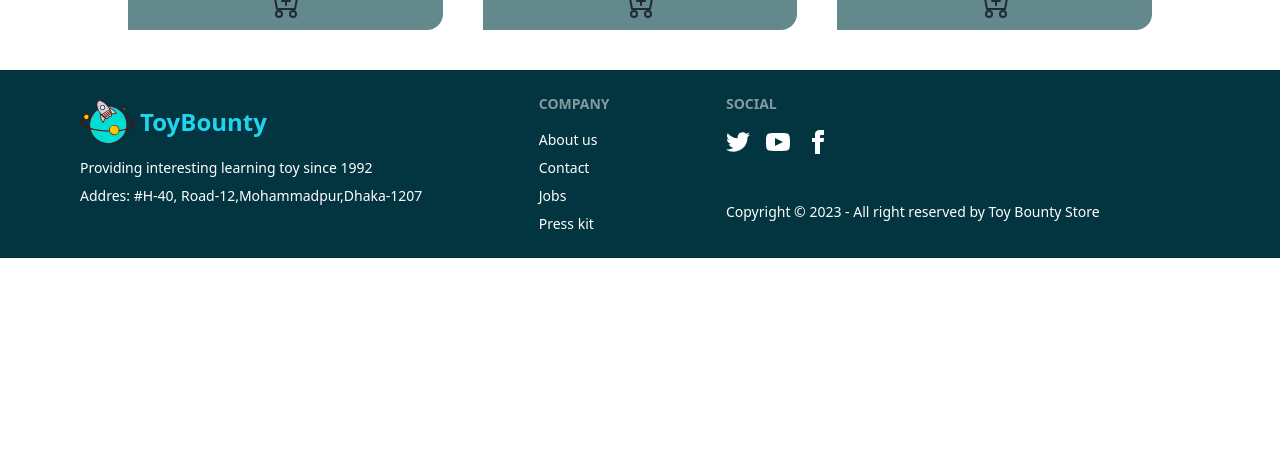
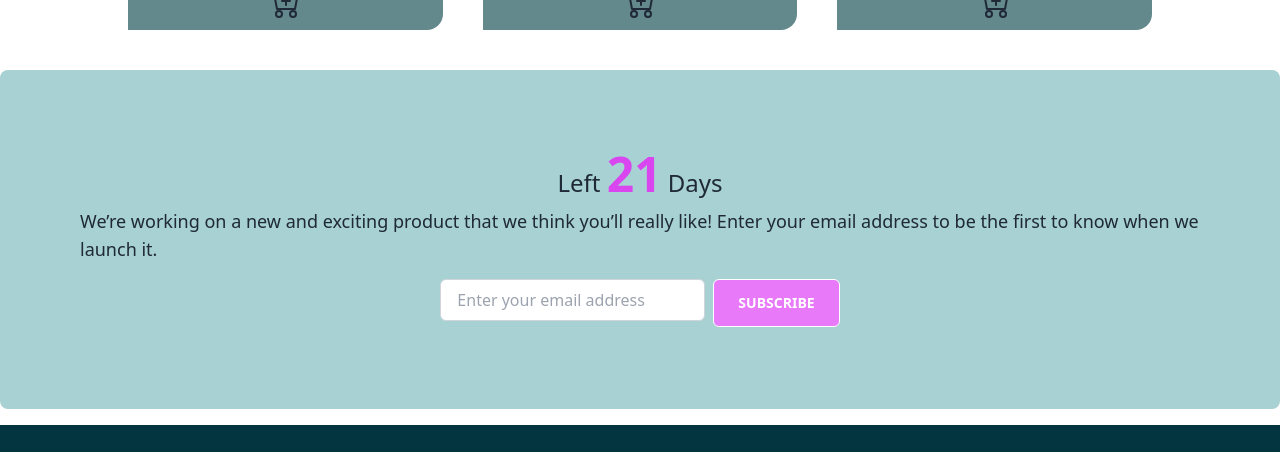
Before and after one commit to sabbirqazi/toy-bounty-client, a React (Vite) app: page / in a window 1280 px wide. Shown: the part 3189-3641 px from the top of the page. Before the commit the page ends 3447 px from the top, so only its background shows below. Built offline with nearby package versions, Linux system fonts and the light colour scheme; no server answers.

Commit message:
newsletter added

```diff
--- a/src/pages/Home/Home/Home.jsx
+++ b/src/pages/Home/Home/Home.jsx
@@ -2,6 +2,7 @@ import useTitle from "../../../hooks/useTitle";
 import Banner from "../Banner/Banner";
 import Gallary from "../Gallary/Gallary";
 import LatestToy from "../LatestToy/LatestToy";
+import NewsLetter from "../NewsLetter/NewsLetter";
 import Offer from "../Offer/Offer";
 import ShopByCategory from "../ShopByCategory/ShopByCategory";
 
@@ -19,7 +20,7 @@ const Home = () => {
             <ShopByCategory></ShopByCategory>
             <Offer></Offer>
             <LatestToy></LatestToy>
-
+            <NewsLetter></NewsLetter>
         </div>
     );
 };
--- /dev/null
+++ b/src/pages/Home/NewsLetter/NewsLetter.jsx
@@ -0,0 +1,14 @@
+const NewsLetter = () => {
+  return (
+    <div className="flex flex-col justify-center items-center bg-[#A7D1D2] rounded-lg lg:p-20 p-10 mb-4 ">
+      <h2 className="text-2xl mb-2">Left <span className="text-5xl text-fuchsia-500 font-bold ">21</span> Days</h2>
+      <p className="text-lg mb-4">We’re working on a new and exciting product that we think you’ll really like! Enter your email address to be the first to know when we launch it.</p>
+      <form action="your-server-endpoint" method="post" className="flex flex-col sm:flex-row">
+        <input type="email" name="email" placeholder="Enter your email address" required className="mb-2 sm:mr-2 px-4 py-2 border border-gray-300 rounded-md focus:outline-none focus:ring-blue-500 focus:border-blue-500" />
+        <button className="btn btn-outline bg-fuchsia-400 text-white px-6  rounded-md hover:bg-fuchsia-500 transition duration-300">Subscribe</button>
+      </form>
+    </div>
+  );
+};
+
+export default NewsLetter;
```
